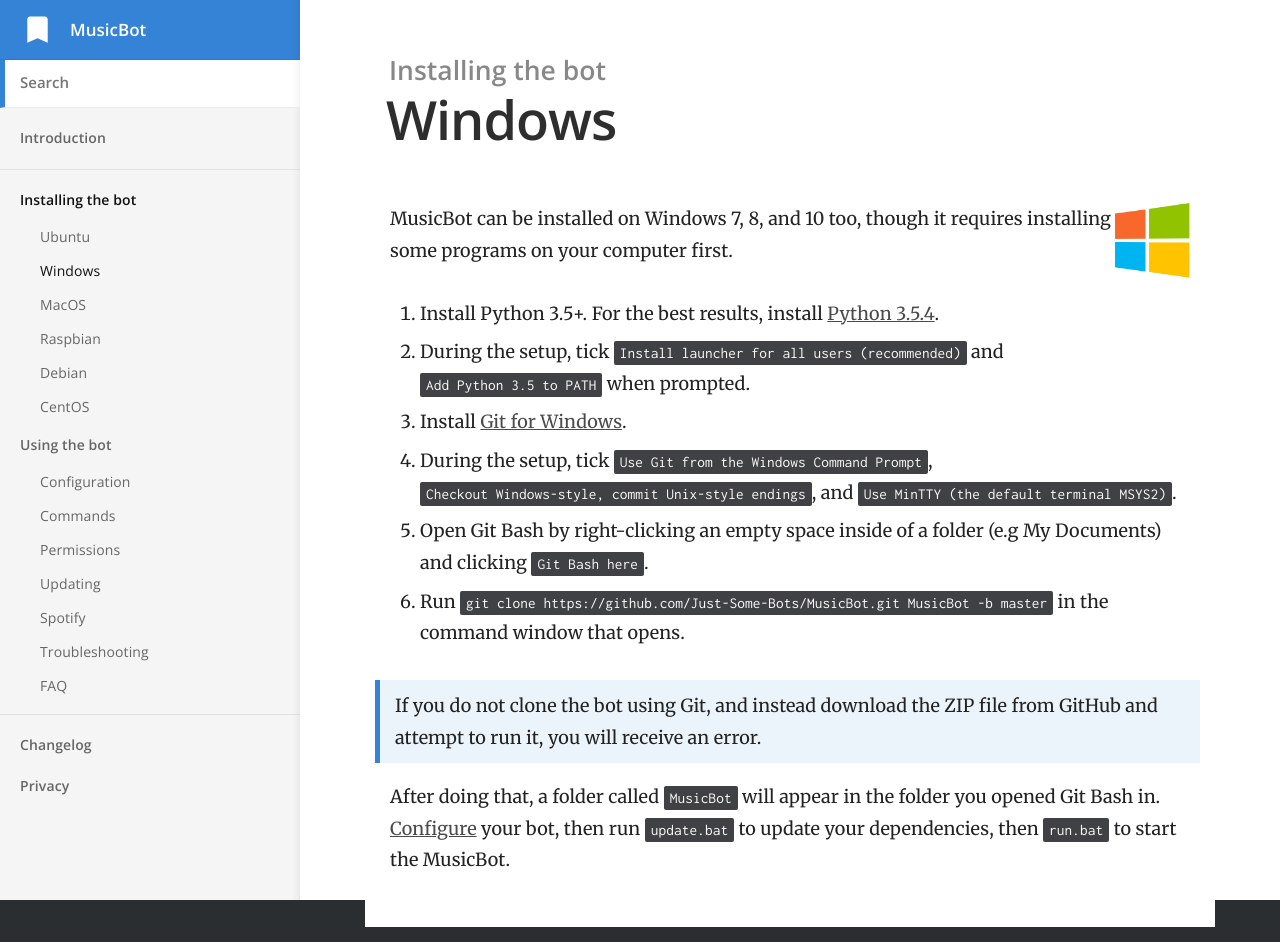
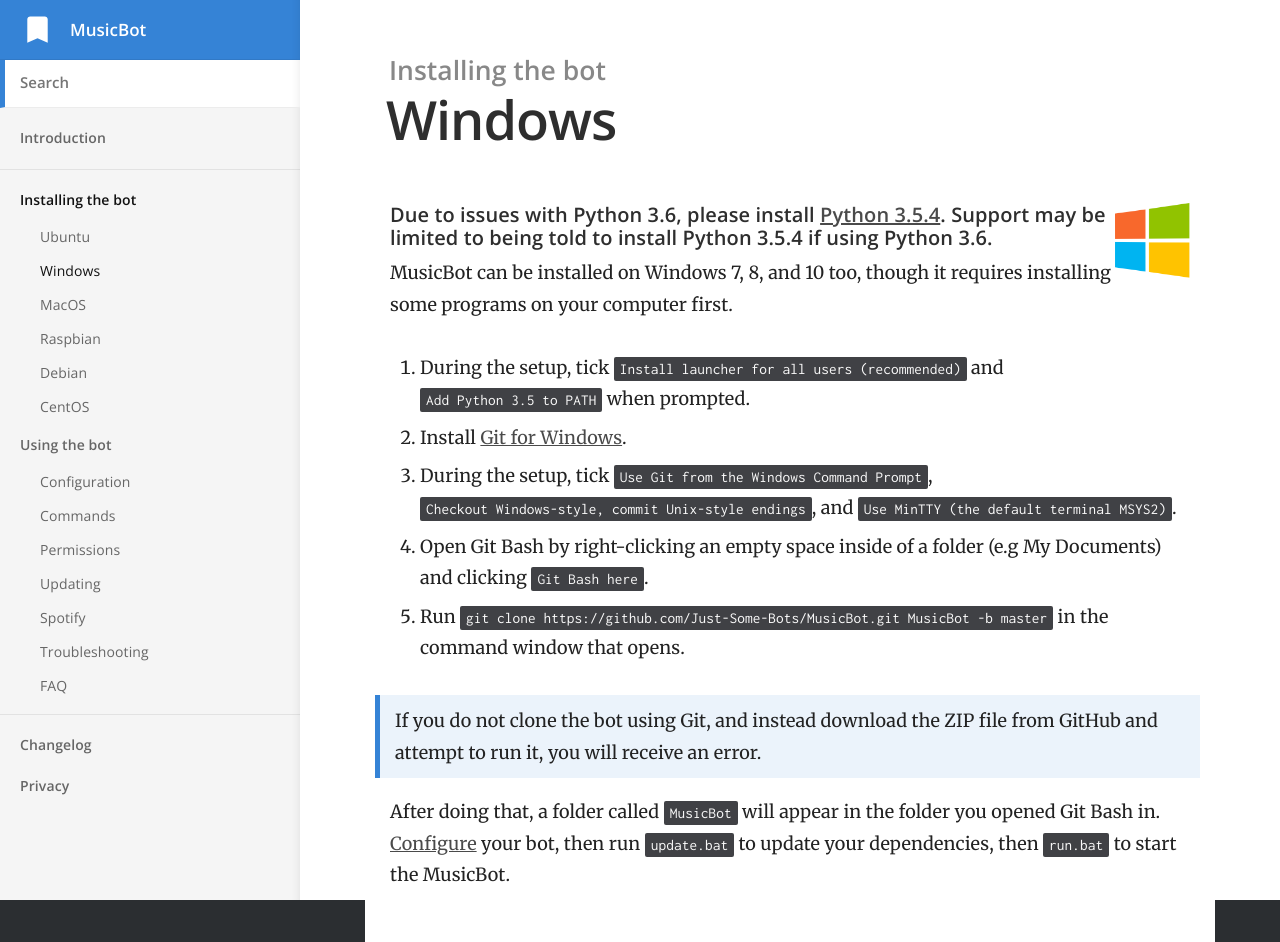
Before and after one commit to Just-Some-Bots/MusicBot, a Jekyll site: the page built from _docs/installing/windows.md, in a window 1280 px wide. Built offline with Jekyll 4.4.1, drawn with Linux system fonts in a browser that asks for light colours.

Commit message:
Yes, this feels necessary. Why? I don't know.
People keep messing up the guide and installing 3.6, so here's a large disclaimer about using python 3.6

```diff
--- a/_docs/installing/windows.md
+++ b/_docs/installing/windows.md
@@ -6,14 +6,15 @@ order: 2
 
 <img class="doc-img" src="{{ site.baseurl }}/images/windows.png" alt="Windows" style="width: 75px; float: right;"/>
 
+##### Due to issues with Python 3.6, please install [Python 3.5.4](https://www.python.org/ftp/python/3.5.4/python-3.5.4.exe). Support may be limited to being told to install Python 3.5.4 if using Python 3.6.
+
 MusicBot can be installed on Windows 7, 8, and 10 too, though it requires installing some programs on your computer first.
 
-1. Install Python 3.5+. For the best results, install [Python 3.5.4](https://www.python.org/ftp/python/3.5.4/python-3.5.4.exe).
-2. During the setup, tick `Install launcher for all users (recommended)` and `Add Python 3.5 to PATH` when prompted.
-3. Install [Git for Windows](http://gitforwindows.org/).
-4. During the setup, tick `Use Git from the Windows Command Prompt`, `Checkout Windows-style, commit Unix-style endings`, and `Use MinTTY (the default terminal MSYS2)`.
-5. Open Git Bash by right-clicking an empty space inside of a folder (e.g My Documents) and clicking `Git Bash here`.
-6. Run `git clone https://github.com/Just-Some-Bots/MusicBot.git MusicBot -b master` in the command window that opens.
+1. During the setup, tick `Install launcher for all users (recommended)` and `Add Python 3.5 to PATH` when prompted.
+2. Install [Git for Windows](http://gitforwindows.org/).
+3. During the setup, tick `Use Git from the Windows Command Prompt`, `Checkout Windows-style, commit Unix-style endings`, and `Use MinTTY (the default terminal MSYS2)`.
+4. Open Git Bash by right-clicking an empty space inside of a folder (e.g My Documents) and clicking `Git Bash here`.
+5. Run `git clone https://github.com/Just-Some-Bots/MusicBot.git MusicBot -b master` in the command window that opens.
 
 > If you do not clone the bot using Git, and instead download the ZIP file from GitHub and attempt to run it, you will receive an error.
 
```
